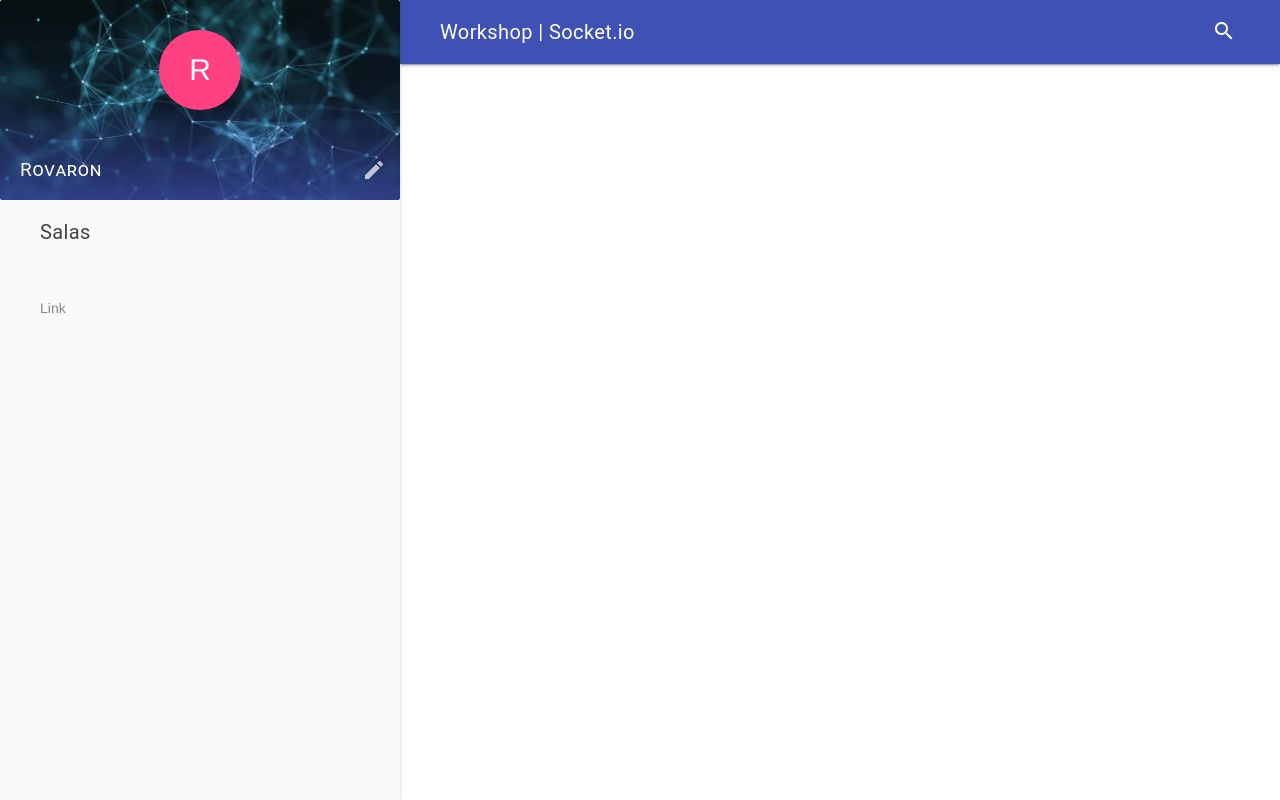
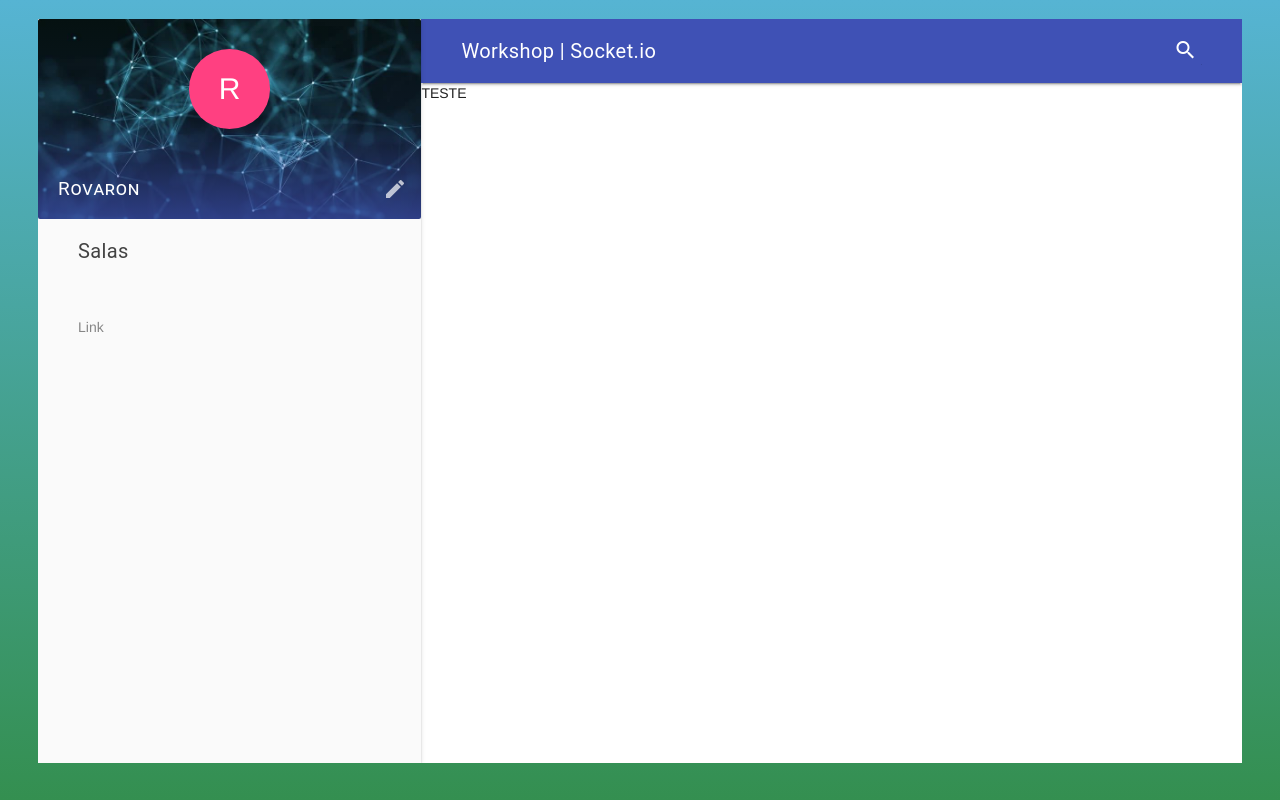
Before and after one commit to Rovaron/workshop-socket-io, a plain HTML site: page aula-02/exercicio-02/index2.html in a window 1280 px wide. Drawn offline with nearby package versions, Linux system fonts and the light colour scheme.

Commit message:
container adaptativo

```diff
--- a/aula-02/exercicio-02/css/custom.css
+++ b/aula-02/exercicio-02/css/custom.css
@@ -1,11 +1,43 @@
-/* MDL EDITS - I KNOW ITS NOT GOOD */
+/*
+MDL EDITS - I KNOW ITS NOT GOOD
+AND I HAVE NO IDEA WHAT IM DOING!
+HOPE SOMEONE TRANSLATE THIS TO GIVE IT READABILITY
+AND USE SOME GOOD PATTERN
+*/
+body{
+    background: linear-gradient(to top, #348F50 , #56B4D3);
+}
+
+
+
+.mdl-layout__container {
+    width: 94%;
+    height: 93%;
+    margin: 1.5% 3%;
+    min-height: 500px;
+    background-color: #fff;
+}
+
+@media screen and (max-width: 1200px){
+    .mdl-layout__container{
+        width: 100%;
+        height: 100%;
+        margin: 0;
+        min-height: 100%;
+    }
+}
+
+.mdl-layout--fixed-drawer.is-upgraded:not(.is-small-screen) >.mdl-layout__content {
+    margin-left: 383px;
+}
+
 .mdl-layout--fixed-drawer.is-upgraded:not(.is-small-screen) > .mdl-layout__drawer {
-    width: 400px;
+    width: 383px;
 }
 
 .mdl-layout--fixed-drawer.is-upgraded:not(.is-small-screen)>.mdl-layout__header{
-    margin-left: 400px;
-    width: calc(100% - 400px);
+    margin-left: 383px;
+    width: calc(100% - 383px);
 }
 
 
--- a/aula-02/exercicio-02/index2.html
+++ b/aula-02/exercicio-02/index2.html
@@ -11,8 +11,7 @@
 </head>
 
 <body>
-	<div class="mdl-layout mdl-js-layout mdl-layout--fixed-drawer
-            mdl-layout--fixed-header">
+	<div class="mdl-layout mdl-js-layout mdl-layout--fixed-drawer mdl-layout--fixed-header">
 		<header class="mdl-layout__header">
 			<div class="mdl-layout__header-row">
 				<span class="mdl-layout-title">Workshop | Socket.io</span>
@@ -48,6 +47,7 @@
 		<main class="mdl-layout__content">
 			<div class="page-content">
 				<!-- Your content goes here -->
+				TESTE
 			</div>
 		</main>
 	</div>
```
Also changed, not shown: aula-02/exercicio-02/800x600.png (added).
